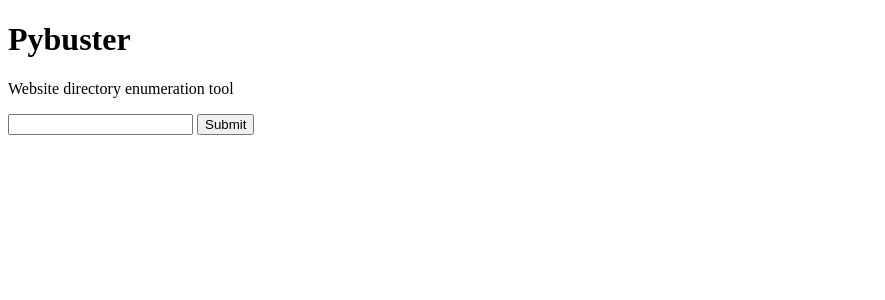
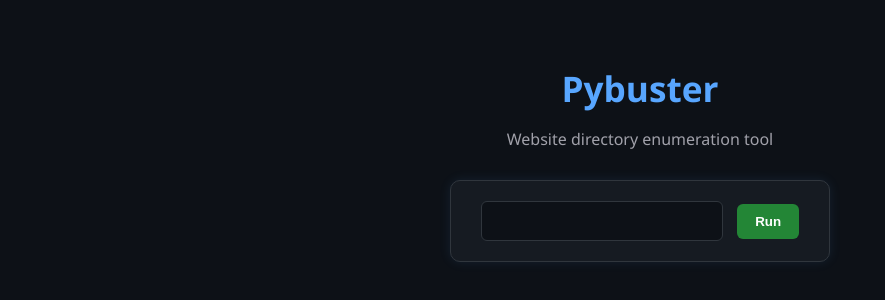
Before and after one commit to Nyquist01/pybuster, a website: page frontend/static/index.html in a window 1280 px wide. Shown: the whole page, without its empty margins (0-885 px from the left). Drawn offline with Linux system fonts and the light colour scheme.

Commit message:
Messing around with GenAI generated css

```diff
--- a/docker-compose.yaml
+++ b/docker-compose.yaml
@@ -7,6 +7,8 @@ services:
     command: ["npx", "http-server"]
     ports:
       - 8080:8080
+    volumes:
+      - ./frontend:/frontend
 
   api-server:
     container_name: api-server
--- a/frontend/static/index.html
+++ b/frontend/static/index.html
@@ -1,11 +1,14 @@
 <!DOCTYPE html>
 <html>
+    <head>
+        <link rel="stylesheet" href="mystyle.css">
+    </head>
     <body>
         <h1>Pybuster</h1>
         <p>Website directory enumeration tool</p>
         <form id="enumeration-form">
             <input type="text" name="target_website" id="target-website-input" value="">
-            <input type="submit" value="Submit">
+            <input type="submit" value="Run">
         </form>
         <script>
             const form = document.getElementById("enumeration-form")
--- /dev/null
+++ b/frontend/static/mystyle.css
@@ -0,0 +1,67 @@
+/* --- Page base --- */
+body {
+  font-family: "Segoe UI", Roboto, sans-serif;
+  background-color: #0d1117;
+  color: #e6edf3;
+  text-align: center;
+  margin: 0;
+  padding: 40px;
+}
+
+/* --- Headings --- */
+h1 {
+  color: #58a6ff;
+  font-size: 2.2rem;
+  margin-bottom: 10px;
+}
+
+p {
+  color: #a1a1aa;
+  margin-bottom: 30px;
+}
+
+/* --- Form --- */
+form {
+  display: inline-block;
+  background-color: #161b22;
+  padding: 20px 30px;
+  border-radius: 10px;
+  border: 1px solid #30363d;
+  box-shadow: 0 0 12px rgba(88, 166, 255, 0.1);
+}
+
+/* --- Input text field --- */
+input[type="text"] {
+  padding: 10px;
+  border-radius: 6px;
+  border: 1px solid #30363d;
+  background-color: #0d1117;
+  color: #e6edf3;
+  width: 220px;
+  font-size: 1rem;
+  margin-right: 10px;
+  transition: border-color 0.3s, box-shadow 0.3s;
+}
+
+input[type="text"]:focus {
+  outline: none;
+  border-color: #58a6ff;
+  box-shadow: 0 0 6px rgba(88, 166, 255, 0.4);
+}
+
+/* --- Submit button --- */
+input[type="submit"] {
+  background-color: #238636;
+  border: none;
+  color: #ffffff;
+  padding: 10px 18px;
+  border-radius: 6px;
+  cursor: pointer;
+  font-weight: 600;
+  transition: background-color 0.3s, transform 0.2s;
+}
+
+input[type="submit"]:hover {
+  background-color: #2ea043;
+  transform: translateY(-2px);
+}
```
Also changed, not shown: 1 other file.
